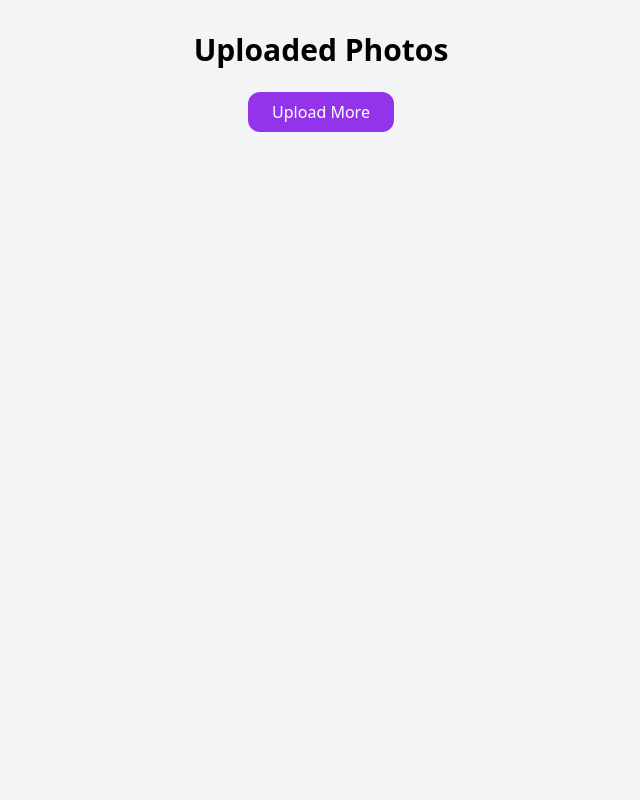
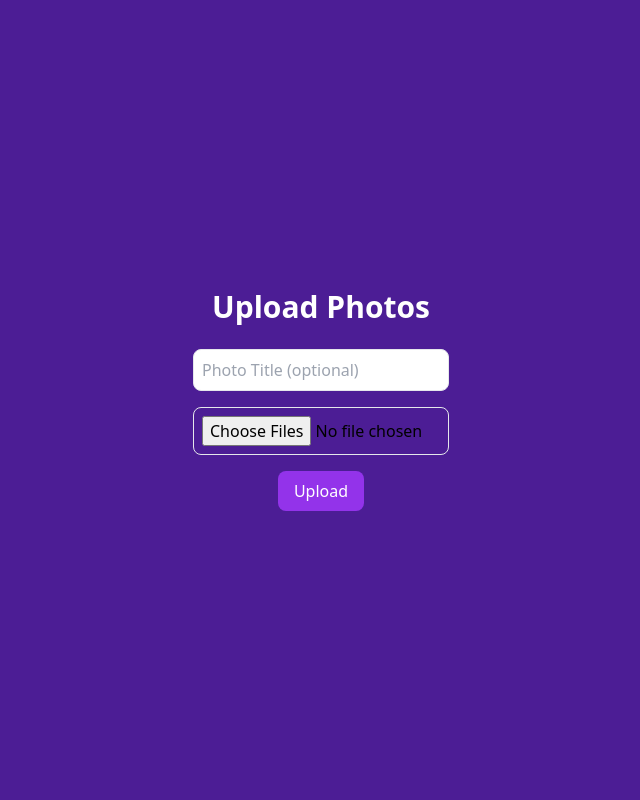
Before and after one commit to Devvfong/own_api, a Node server app: template views/view.html in a window 1280 px wide. Shown: the whole page, without its empty margins (319-959 px from the left). Run offline with Node 20, Linux system fonts and the light colour scheme; the template is opened without the code that fills it, so the values that code supplies are empty; some libraries are stand-ins or nearby versions.

Commit message:
Add multi-image upload and edit feature

```diff
--- a/server.js
+++ b/server.js
@@ -5,61 +5,55 @@ import { fileURLToPath } from "url";
 
 const app = express();
 app.use(cors());
-app.use(express.json({ limit: "15mb" })); // for large images
+app.use(express.json({ limit: "15mb" }));
 
 const __filename = fileURLToPath(import.meta.url);
 const __dirname = path.dirname(__filename);
 
-// EJS setup
 app.set("view engine", "ejs");
 app.set("views", path.join(__dirname, "views"));
 
-// In-memory storage
 let photos = [];
 
-// API
+// GET all
 app.get("/photos", (req, res) => res.json(photos));
 
+// GET one
+app.get("/photos/:id", (req, res) => {
+  const photo = photos.find(p => p.id === parseInt(req.params.id));
+  if (!photo) return res.status(404).json({ error: "Not found" });
+  res.json(photo);
+});
+
+// POST (add)
 app.post("/photos", (req, res) => {
   const { title, url } = req.body;
-  if (!title || !url) return res.status(400).json({ error: "Missing fields" });
-  const newPhoto = { id: photos.length + 1, title, url };
+  if (!url) return res.status(400).json({ error: "Missing image" });
+  const newPhoto = { id: photos.length + 1, title: title || "Untitled", url };
   photos.push(newPhoto);
   res.status(201).json(newPhoto);
 });
-app.get("/photos", (req, res) => res.json(photos));
-app.get("/photos/:id", (req, res) => {
-  const photo = photos.find((p) => p.id === parseInt(req.params.id));
-  if (!photo) return res.status(404).json({ error: "Not found" });
-  res.json(photo);
-});
-app.post("/photos", (req, res) => {
-  const { title, url } = req.body;
-  if (!title || !url) return res.status(400).json({ error: "Missing fields" });
-  const newPhoto = { id: photos.length + 1, title, url };
-  photos.push(newPhoto);
-  res.status(201).json(newPhoto);
-});
+
+// PUT (edit)
 app.put("/photos/:id", (req, res) => {
   const id = parseInt(req.params.id);
-  const photo = photos.find((p) => p.id === id);
+  const photo = photos.find(p => p.id === id);
   if (!photo) return res.status(404).json({ error: "Not found" });
+
   const { title, url } = req.body;
   if (title) photo.title = title;
   if (url) photo.url = url;
+
   res.json(photo);
 });
+
+// DELETE
 app.delete("/photos/:id", (req, res) => {
-  photos = photos.filter((p) => p.id !== parseInt(req.params.id));
+  photos = photos.filter(p => p.id !== parseInt(req.params.id));
   res.json({ message: "Deleted" });
 });
 
-app.delete("/photos/:id", (req, res) => {
-  photos = photos.filter((p) => p.id !== parseInt(req.params.id));
-  res.json({ message: "Deleted" });
-});
-
-// Dynamic pages
+// Pages
 app.get("/", (req, res) => res.render("upload"));
 app.get("/view", (req, res) => res.render("view", { photos }));
 
--- a/views/view.html
+++ b/views/view.html
@@ -1,46 +1,50 @@
 <!DOCTYPE html>
 <html lang="en">
+
 <head>
   <meta charset="UTF-8">
   <meta name="viewport" content="width=device-width, initial-scale=1.0">
-<title>View Photos</title>
+  <title>Upload Photo</title>
   <script src="https://cdn.tailwindcss.com"></script>
 </head>
-<body class="bg-gray-100 min-h-screen flex flex-col items-center py-8">
 
-<h1 class="text-3xl font-bold mb-6">Uploaded Photos</h1>
+<body class="bg-violet-900 min-h-screen flex flex-col items-center justify-center py-8 text-white">
 
-<a href="upload.html" class="mb-6 bg-purple-600 text-white px-6 py-2 rounded-xl hover:bg-purple-700 transition">Upload More</a>
+  <h1 class="text-3xl font-bold mb-6">Upload Photos</h1>
 
-<div id="photoContainer" class="grid grid-cols-1 sm:grid-cols-2 md:grid-cols-3 gap-6 w-full max-w-5xl px-4"></div>
+  <form id="uploadForm" class="flex flex-col items-center gap-4">
+    <input type="text" id="title" placeholder="Photo Title (optional)"
+           class="border rounded-lg p-2 w-64 text-black">
+    <input type="file" id="fileInput" accept="image/*" multiple
+           class="border rounded-lg p-2 w-64 text-black" required>
+    <button type="submit"
+      class="bg-purple-600 text-white px-4 py-2 rounded-lg hover:bg-purple-700 transition">Upload</button>
+  </form>
 
   <script>
     const API_URL = "https://own-api-bee4.onrender.com/photos";
 
-async function loadPhotos() {
-    const res = await fetch(API_URL);
-    const photos = await res.json();
-    const container = document.getElementById("photoContainer");
-    container.innerHTML = "";
-    photos.forEach(photo => {
-        const div = document.createElement("div");
-        div.className = "bg-white rounded-2xl shadow-lg p-4 flex flex-col items-center hover:scale-105 transform transition";
-        div.innerHTML = `
-            <img src="${photo.url}" alt="${photo.title}" class="rounded-xl mb-4 w-full h-48 object-contain bg-gray-100">
-            <h2 class="font-semibold text-gray-700 mb-2">${photo.title}</h2>
-            <button onclick="deletePhoto(${photo.id})" class="bg-red-500 text-white px-4 py-2 rounded-lg hover:bg-red-600 transition">Delete</button>
-        `;
-        container.appendChild(div);
+    document.getElementById("uploadForm").addEventListener("submit", async e => {
+      e.preventDefault();
+      const title = document.getElementById("title").value || "Untitled";
+      const files = document.getElementById("fileInput").files;
+      if (!files.length) return alert("Select at least one file");
+
+      for (let file of files) {
+        const reader = new FileReader();
+        reader.onloadend = async () => {
+          await fetch(API_URL, {
+            method: "POST",
+            headers: { "Content-Type": "application/json" },
+            body: JSON.stringify({ title, url: reader.result })
           });
+        };
+        reader.readAsDataURL(file);
       }
 
-async function deletePhoto(id) {
-    const res = await fetch(`${API_URL}/${id}`, { method: "DELETE" });
-    if(res.ok) loadPhotos();
-    else alert("Delete failed");
-}
-
-loadPhotos();
+      // redirect after uploading all
+      setTimeout(() => window.location.href = "view.html", 1500);
+    });
   </script>
 
 </body>
```
Also changed, not shown: views/upload.html (+20 -12 lines). Lines whose indentation alone changed are shown as unchanged.
